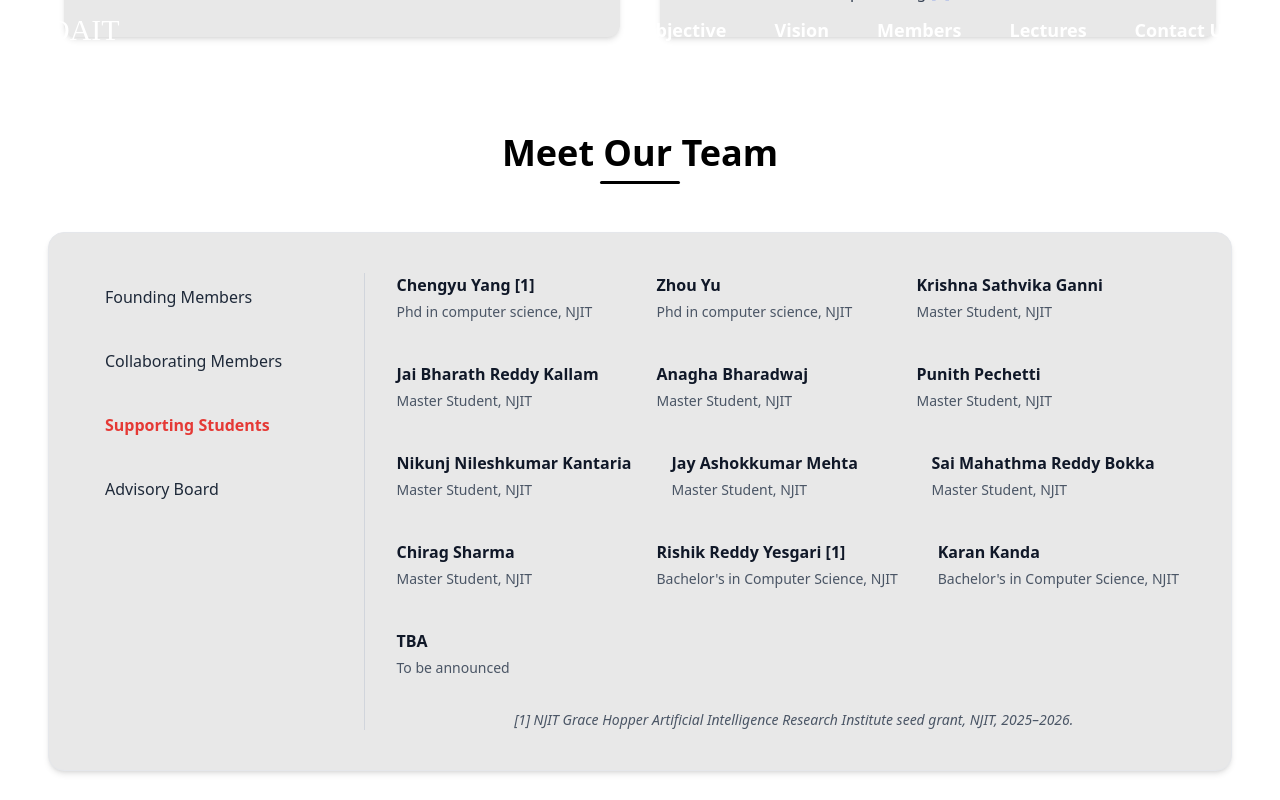
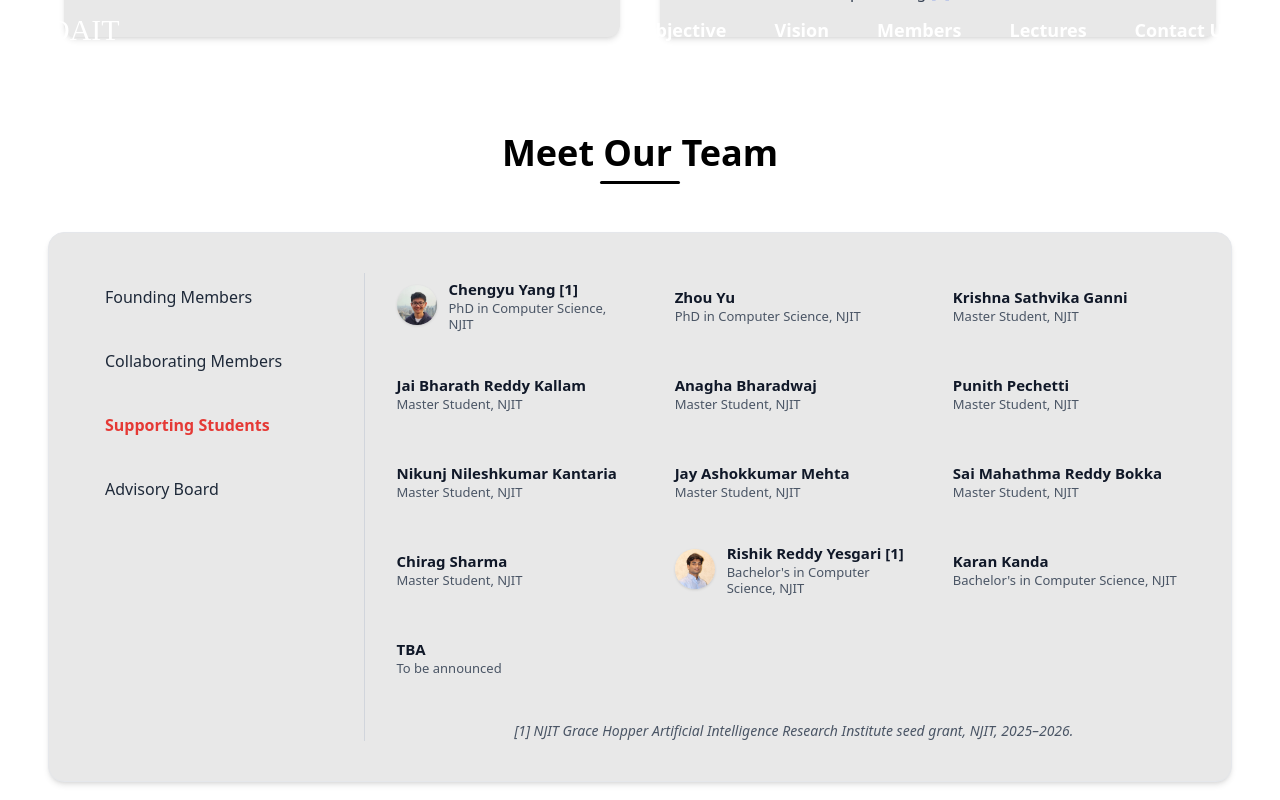
Before and after one commit to Rishik15/OAIT, a React (Vite) app: page / in a window 1280 px wide. Both pictures are taken after a click on the button "Supporting Students". Shown: the part 2006-2806 px from the top of the page. Built offline with nearby package versions, Linux system fonts and the light colour scheme; a web font is replaced by a local one.

Commit message:
Added pictures back

```diff
--- a/src/components/Members.tsx
+++ b/src/components/Members.tsx
@@ -1,8 +1,13 @@
 import { useState, type FC } from "react";
+import chengjun from "../assets/chengjun.webp";
+import chengyu from "../assets/chengyu.webp";
+import rishik from "../assets/rishik.webp";
+import michael from "../assets/michael.webp";
 
 interface Member {
   name: string;
   role: string;
+  image?: string;
 }
 
 type SectionKey = "founding" | "collaborating" | "supporting" | "advisory";
@@ -12,13 +17,21 @@ const MembersSection: FC = () => {
 
   const members: Record<SectionKey, Member[]> = {
     founding: [
-      { name: "Chengjun Liu", role: "Professor of Computer Science, NJIT" },
-      { name: "TBA", role: "To be announced" }
+      {
+        name: "Chengjun Liu",
+        role: "Professor of Computer Science, NJIT",
+        image: chengjun,
+      },
+      { name: "TBA", role: "To be announced" },
     ],
     collaborating: [{ name: "TBA", role: "To be announced" }],
     supporting: [
-      { name: "Chengyu Yang [1]", role: "Phd in computer science, NJIT" },
-      { name: "Zhou Yu", role: "Phd in computer science, NJIT" },
+      {
+        name: "Chengyu Yang [1]",
+        role: "PhD in Computer Science, NJIT",
+        image: chengyu,
+      },
+      { name: "Zhou Yu", role: "PhD in Computer Science, NJIT" },
       {
         name: "Krishna Sathvika Ganni",
         role: "Master Student, NJIT",
@@ -33,14 +46,15 @@ const MembersSection: FC = () => {
       {
         name: "Rishik Reddy Yesgari [1]",
         role: "Bachelor's in Computer Science, NJIT",
+        image: rishik,
       },
       { name: "Karan Kanda", role: "Bachelor's in Computer Science, NJIT" },
-      { name: "TBA", role: "To be announced" }
+      { name: "TBA", role: "To be announced" },
     ],
     advisory: [
-      { name: "Michael Recce", role: "CEO, AlphaROC" },
+      { name: "Michael Recce", role: "CEO, AlphaROC", image: michael },
       { name: "Guopei Qiao", role: "AMD" },
-      { name: "TBA", role: "To be announced" }
+      { name: "TBA", role: "To be announced" },
     ],
   };
 
@@ -69,10 +83,17 @@ const MembersSection: FC = () => {
         itemScope
         itemType="https://schema.org/ItemList"
       >
+        {/* Mobile Tabs */}
         <div className="flex md:hidden overflow-x-auto border-b border-gray-300 mb-8 no-scrollbar px-4">
           <div className="flex space-x-6 sm:space-x-8 min-w-max">
-            {(["founding", "collaborating", "supporting", "advisory"] as SectionKey[]).map(
-              (key) => (
+            {(
+              [
+                "founding",
+                "collaborating",
+                "supporting",
+                "advisory",
+              ] as SectionKey[]
+            ).map((key) => (
               <button
                 key={key}
                 onClick={() => setActiveSection(key)}
@@ -91,8 +112,7 @@ const MembersSection: FC = () => {
                   ? "Supporting"
                   : "Advisory"}
               </button>
-              )
-            )}
+            ))}
           </div>
         </div>
 
@@ -101,8 +121,14 @@ const MembersSection: FC = () => {
             className="w-1/4 border-r border-gray-300 pr-8 space-y-4"
             aria-label="Team Categories"
           >
-            {(["founding", "collaborating", "supporting", "advisory"] as SectionKey[]).map(
-              (key) => (
+            {(
+              [
+                "founding",
+                "collaborating",
+                "supporting",
+                "advisory",
+              ] as SectionKey[]
+            ).map((key) => (
               <button
                 key={key}
                 onClick={() => setActiveSection(key)}
@@ -121,43 +147,48 @@ const MembersSection: FC = () => {
                   ? "Supporting Students"
                   : "Advisory Board"}
               </button>
-              )
-            )}
+            ))}
           </aside>
 
-          <div
-            className="w-3/4 pl-8"
-            itemScope
-            itemType="https://schema.org/ItemList"
-          >
-            <div className="flex flex-wrap gap-10 justify-start">
+          <div className="w-3/4 pl-8">
+            <div className="grid grid-cols-1 sm:grid-cols-2 lg:grid-cols-3 gap-x-10 gap-y-6">
               {members[activeSection].map((person, idx) => (
                 <article
                   key={idx}
-                  className="flex flex-col items-start text-left space-y-1 min-w-[220px] transition-all"
+                  className="flex items-center space-x-3 min-h-[64px]"
                   itemProp="member"
                   itemScope
                   itemType="https://schema.org/Person"
                 >
-                  <meta itemProp="position" content={(idx + 1).toString()} />
+                  {person.image && (
+                    <img
+                      src={person.image}
+                      alt={person.name}
+                      loading="lazy"
+                      className="w-10 h-10 rounded-full object-cover shadow-sm flex-shrink-0"
+                      itemProp="image"
+                    />
+                  )}
+                  <div className="flex flex-col justify-center">
                     <h3
-                    className="text-[16px] font-semibold text-gray-900 transition-colors duration-300 hover:text-[#E53935]"
+                      className="text-[15px] font-semibold text-gray-900 hover:text-[#E53935] transition-colors duration-300"
                       itemProp="name"
                     >
                       {person.name}
                     </h3>
-                  <p className="text-[14px] text-gray-600" itemProp="jobTitle">
+                    <p
+                      className="text-[13px] text-gray-600 leading-tight"
+                      itemProp="jobTitle"
+                    >
                       {person.role}
                     </p>
+                  </div>
                 </article>
               ))}
             </div>
 
             {activeSection === "supporting" && (
-              <p
-                className="text-sm italic text-gray-600 text-center mt-8"
-                itemProp="description"
-              >
+              <p className="text-sm italic text-gray-600 text-center mt-8">
                 [1] NJIT Grace Hopper Artificial Intelligence Research Institute
                 seed grant, NJIT, 2025–2026.
               </p>
@@ -166,38 +197,44 @@ const MembersSection: FC = () => {
         </div>
 
         <div className="md:hidden">
-          <div
-            className="grid grid-cols-1 gap-4 justify-items-start"
-            itemScope
-            itemType="https://schema.org/ItemList"
-          >
+          <div className="grid grid-cols-1 gap-4 justify-items-start">
             {members[activeSection].map((person, idx) => (
               <article
                 key={idx}
-                className="text-left"
+                className="flex items-center space-x-4 min-h-[52px]"
                 itemProp="member"
                 itemScope
                 itemType="https://schema.org/Person"
               >
-                <meta itemProp="position" content={(idx + 1).toString()} />
+                {person.image && (
+                  <img
+                    src={person.image}
+                    alt={person.name}
+                    loading="lazy"
+                    className="w-10 h-10 rounded-full object-cover shadow-sm"
+                    itemProp="image"
+                  />
+                )}
+                <div>
                   <h3
                     className="text-[14px] font-semibold text-gray-900 hover:text-[#E53935] transition-colors duration-300"
                     itemProp="name"
                   >
                     {person.name}
                   </h3>
-                <p className="text-[12px] text-gray-600" itemProp="jobTitle">
+                  <p
+                    className="text-[12px] text-gray-600 leading-tight"
+                    itemProp="jobTitle"
+                  >
                     {person.role}
                   </p>
+                </div>
               </article>
             ))}
           </div>
 
           {activeSection === "supporting" && (
-            <p
-              className="text-xs italic text-gray-600 text-center mt-6"
-              itemProp="description"
-            >
+            <p className="text-xs italic text-gray-600 text-center mt-6">
               [1] NJIT Grace Hopper Artificial Intelligence Research Institute
               seed grant, NJIT, 2025–2026.
             </p>
```
Lines whose indentation alone changed are shown as unchanged.
